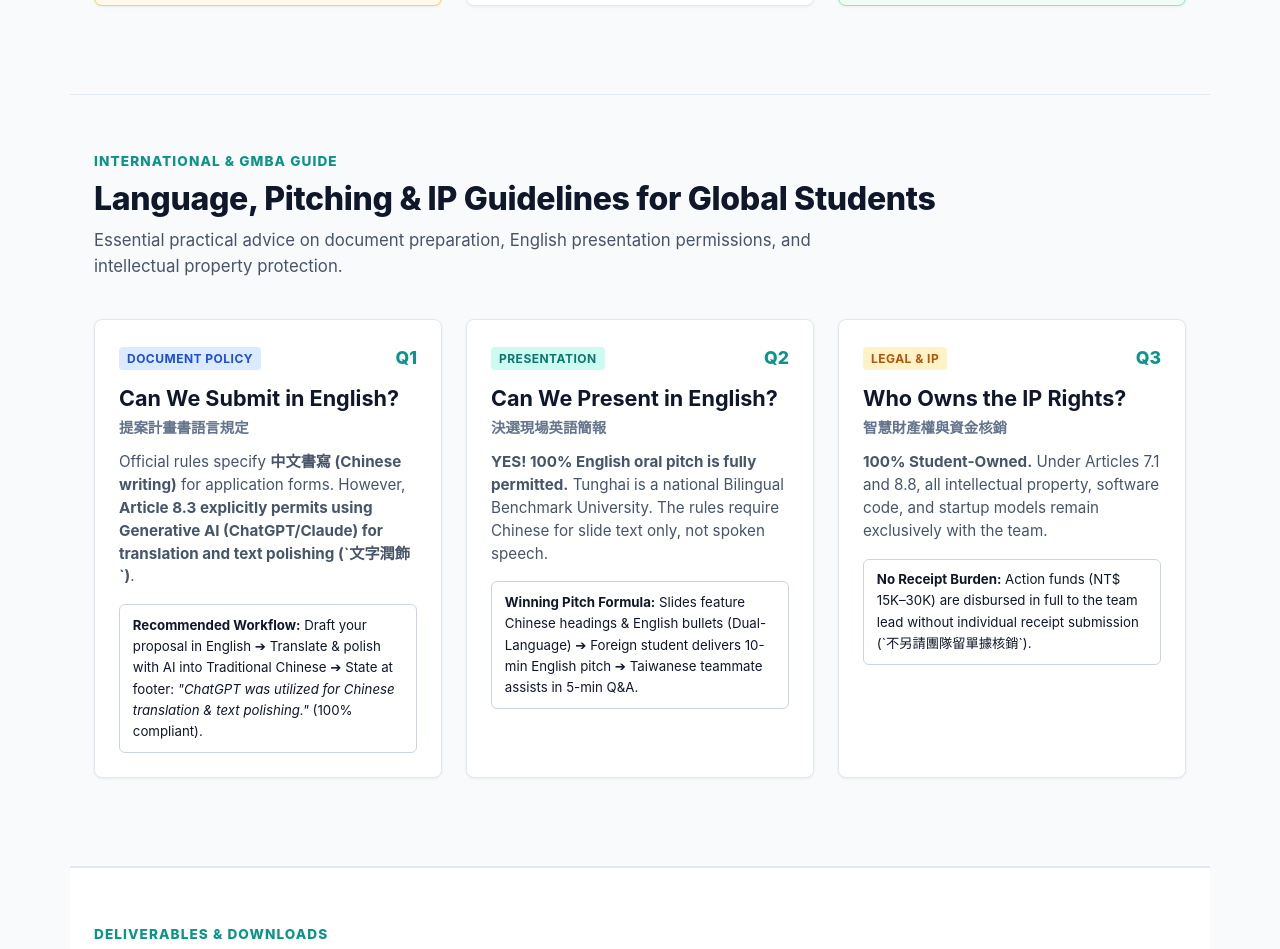
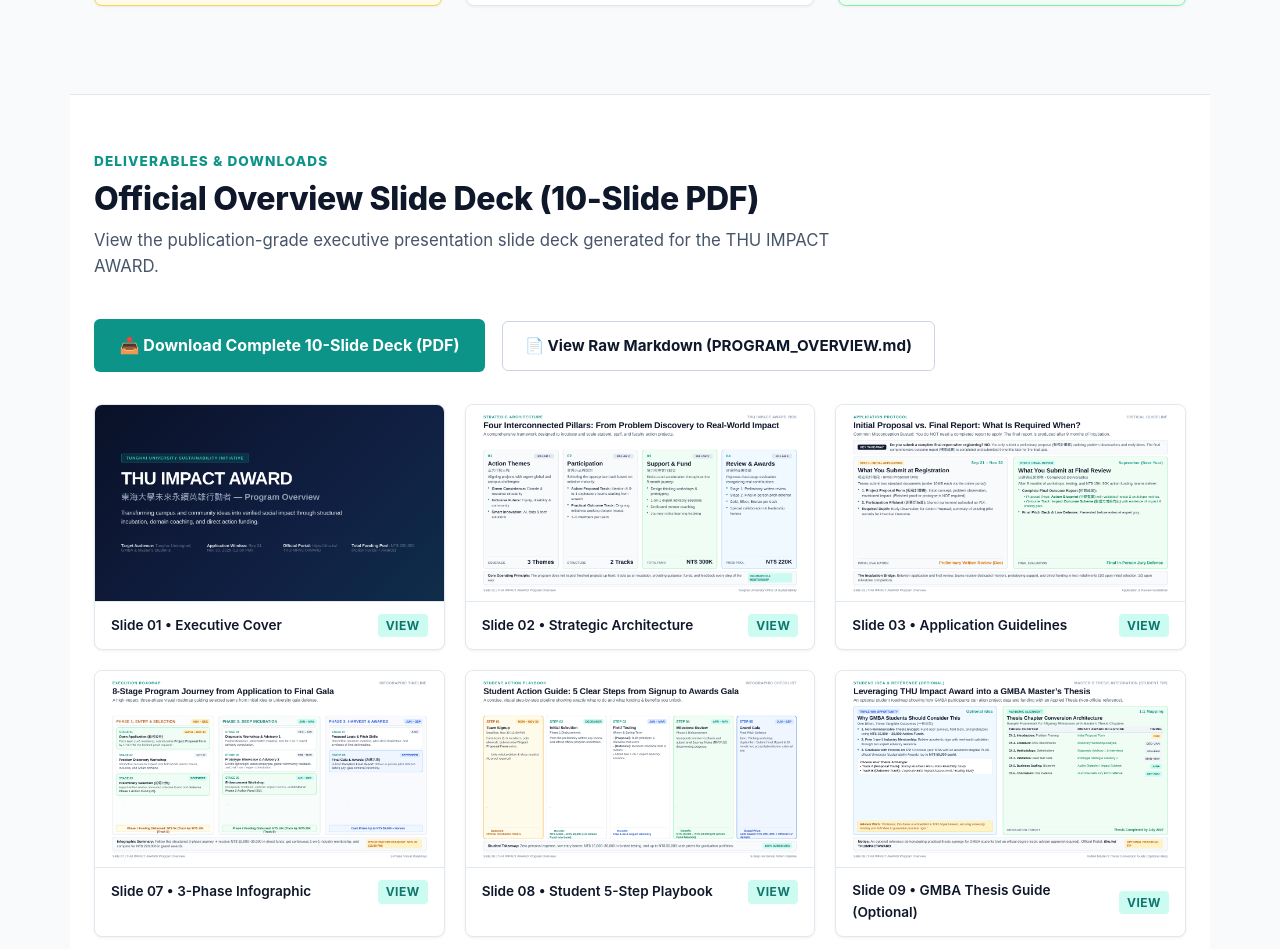
Before and after one commit to thugmba/thu_impact_award, a plain HTML site: page index.html in a window 1280 px wide. Shown: the part 7145-8094 px from the top of the page. Drawn offline with Linux system fonts and the light colour scheme.

Commit message:
docs: Remove language-specific guidelines from overview and portal

```diff
--- a/index.html
+++ b/index.html
@@ -1394,70 +1394,6 @@
     </div>
   </section>
 
-  <!-- Section: International & GMBA Student FAQ -->
-  <section class="container" style="background: #F8FAFC; border-top: 1px solid var(--border); border-bottom: 1px solid var(--border);">
-    <div class="section-header">
-      <div class="section-kicker">International & GMBA Guide</div>
-      <h2 class="section-title">Language, Pitching & IP Guidelines for Global Students</h2>
-      <p class="section-desc">
-        Essential practical advice on document preparation, English presentation permissions, and intellectual property protection.
-      </p>
-    </div>
-
-    <div class="grid-3">
-      <div class="card">
-        <div>
-          <div class="card-top">
-            <span class="badge badge-blue">Document Policy</span>
-            <span class="card-num">Q1</span>
-          </div>
-          <h3 class="card-title">Can We Submit in English?</h3>
-          <div class="card-subtitle">提案計畫書語言規定</div>
-          <p class="card-body">
-            Official rules specify <strong>中文書寫 (Chinese writing)</strong> for application forms. However, <strong>Article 8.3 explicitly permits using Generative AI (ChatGPT/Claude) for translation and text polishing (`文字潤飾`)</strong>.
-          </p>
-          <div style="background: #FFFFFF; border: 1px solid var(--border-dark); border-radius: 6px; padding: 0.6rem 0.8rem; font-size: 0.83rem; margin-top: 0.75rem;">
-            <strong>Recommended Workflow:</strong> Draft your proposal in English ➔ Translate & polish with AI into Traditional Chinese ➔ State at footer: <em>"ChatGPT was utilized for Chinese translation & text polishing."</em> (100% compliant).
-          </div>
-        </div>
-      </div>
-
-      <div class="card">
-        <div>
-          <div class="card-top">
-            <span class="badge badge-teal">Presentation</span>
-            <span class="card-num">Q2</span>
-          </div>
-          <h3 class="card-title">Can We Present in English?</h3>
-          <div class="card-subtitle">決選現場英語簡報</div>
-          <p class="card-body">
-            <strong>YES! 100% English oral pitch is fully permitted.</strong> Tunghai is a national Bilingual Benchmark University. The rules require Chinese for slide text only, not spoken speech.
-          </p>
-          <div style="background: #FFFFFF; border: 1px solid var(--border-dark); border-radius: 6px; padding: 0.6rem 0.8rem; font-size: 0.83rem; margin-top: 0.75rem;">
-            <strong>Winning Pitch Formula:</strong> Slides feature Chinese headings & English bullets (Dual-Language) ➔ Foreign student delivers 10-min English pitch ➔ Taiwanese teammate assists in 5-min Q&A.
-          </div>
-        </div>
-      </div>
-
-      <div class="card">
-        <div>
-          <div class="card-top">
-            <span class="badge badge-amber">Legal & IP</span>
-            <span class="card-num">Q3</span>
-          </div>
-          <h3 class="card-title">Who Owns the IP Rights?</h3>
-          <div class="card-subtitle">智慧財產權與資金核銷</div>
-          <p class="card-body">
-            <strong>100% Student-Owned.</strong> Under Articles 7.1 and 8.8, all intellectual property, software code, and startup models remain exclusively with the team.
-          </p>
-          <div style="background: #FFFFFF; border: 1px solid var(--border-dark); border-radius: 6px; padding: 0.6rem 0.8rem; font-size: 0.83rem; margin-top: 0.75rem;">
-            <strong>No Receipt Burden:</strong> Action funds (NT$ 15K–30K) are disbursed in full to the team lead without individual receipt submission (`不另請團隊留單據核銷`).
-          </div>
-        </div>
-      </div>
-    </div>
-  </section>
-
   <!-- Section 8: Slide Deck Gallery -->
   <section class="container" style="background: #FFFFFF; border-top: 1px solid var(--border);">
     <div class="section-header">
```
Also changed, not shown: 1 other file.
